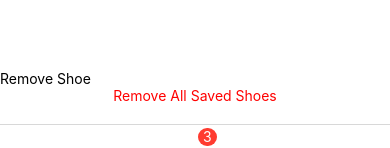
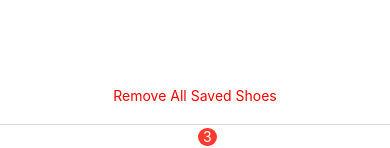
Before and after one commit to Slew-Code/SneakerSwipe, a React Native app: screen /Saved in a window 390 px wide. Shown: the part 636-784 px from the top of the page. Built offline with nearby package versions, Linux system fonts and the light colour scheme.

Commit message:
Add changes to removeSavedShoe and card style

```diff
--- a/components/home/Home.style.js
+++ b/components/home/Home.style.js
@@ -47,7 +47,7 @@ const styles = StyleSheet.create({
         //backgroundColor: "red",
         //backgroundColor: "transparent",
         width: "100%",
-        height: "70%",
+        height: "100%",
         padding: 20,
     },
     cardWrapper: {
@@ -71,8 +71,6 @@ const styles = StyleSheet.create({
     },
     image: {
         width: 375,
-        //marginLeft: -10,
-        marginTop: -25,
         height: "50%",
     },
     cardDescription: {
--- a/components/saved/Saved.js
+++ b/components/saved/Saved.js
@@ -87,6 +87,7 @@ export default function Saved() {
     };
 
     const removeSavedShoe = async (shoeId) => {
+        /*
         try {
             // Get the current saved shoes
             const savedShoesString = await AsyncStorage.getItem('savedShoes');
@@ -103,6 +104,8 @@ export default function Saved() {
         } catch (error) {
             console.error('Error removing saved shoe:', error);
         }
+        */
+        console.log("Delete Shoe Pressed " + shoeId)
     };
 
     const removeAllSavedShoes = async () => {
@@ -125,13 +128,10 @@ export default function Saved() {
                         shoe={sneakerData[index]}
                         key={shoeId}
                         handleNavigate={() => console.log("Saved Shoe Pressed")}
+                        onDeletePress={() => removeSavedShoe(shoeId)}
                     />
                 ))}
             </ScrollView>
-
-            <TouchableOpacity onPress={() => removeSavedShoe(1454)}>
-                <Text>Remove Shoe</Text>
-            </TouchableOpacity>
 
             <TouchableOpacity onPress={removeAllSavedShoes} style={{ marginBottom: 20 }}>
                 <Text style={{ color: 'red', textAlign: 'center' }}>Remove All Saved Shoes</Text>
--- a/components/saved/SavedShoeCard.js
+++ b/components/saved/SavedShoeCard.js
@@ -5,7 +5,7 @@ import styles from "./SavedShoeCard.style";
 import {checkImageURL} from "../../utils/utility";
 import { MaterialCommunityIcons} from '@expo/vector-icons';
 
-const SavedShoeCard = ({ shoe, handleNavigate, onDelete }) => {
+const SavedShoeCard = ({ shoe, handleNavigate, onDeletePress }) => {
 
   // Functions for Modal
   const [isModalVisible, setIsModalVisible] = useState(false);
@@ -42,7 +42,7 @@ const SavedShoeCard = ({ shoe, handleNavigate, onDelete }) => {
             {shoe?.title}
           </Text>
 
-          <TouchableOpacity style={styles.deleteBtn} onPress={handleClick}>
+          <TouchableOpacity style={styles.deleteBtn} onPress={() => onDeletePress()}>
             <MaterialCommunityIcons name="delete" size={35} color="red" />
           </TouchableOpacity>
         </View>
```
